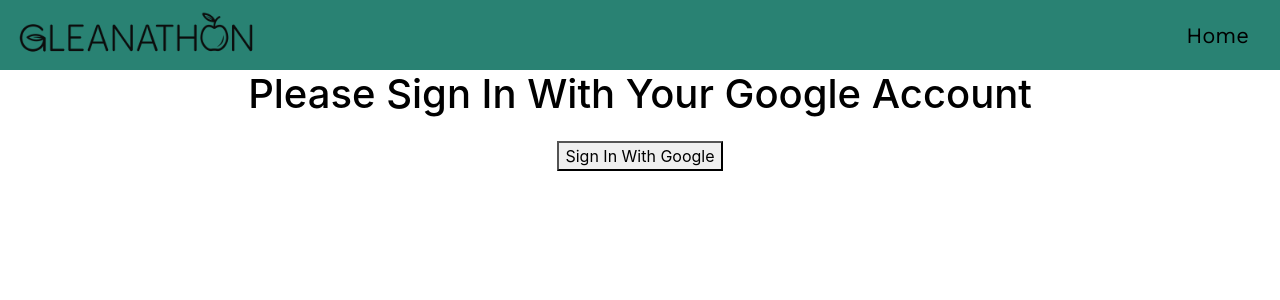
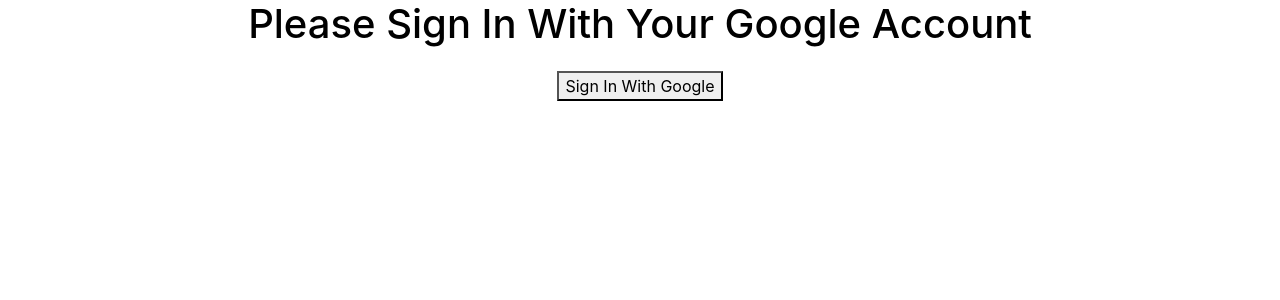
Before and after one commit to gabcomby/CodeToGive2022-EarthDayCanada-Team16, a Next.js app: page /authpage in a window 1280 px wide. Shown: the top 300 px of the page. Built offline with nearby package versions, Linux system fonts and the light colour scheme; no server answers.

Commit message:
Hosting bug fixing

```diff
--- a/pages/authpage.tsx
+++ b/pages/authpage.tsx
@@ -33,7 +33,6 @@
                 <Head>
                     <title>Gleanathon</title>
                 </Head>
-                <TopBar></TopBar>
         </div>
         <div style={{display:'flex', flexDirection:'column'}}>
             <div style={{display:'flex', alignItems:'center', justifyContent:'center'}}>
```
